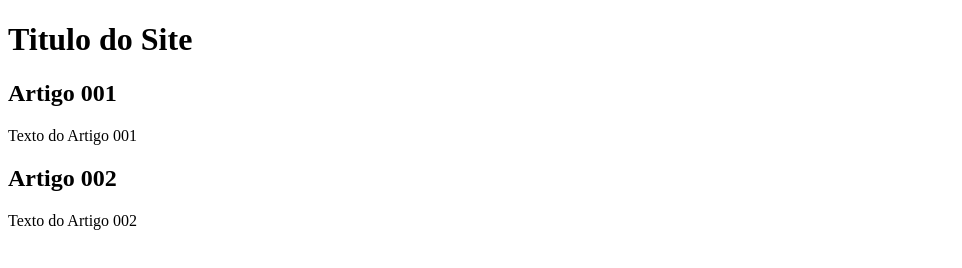
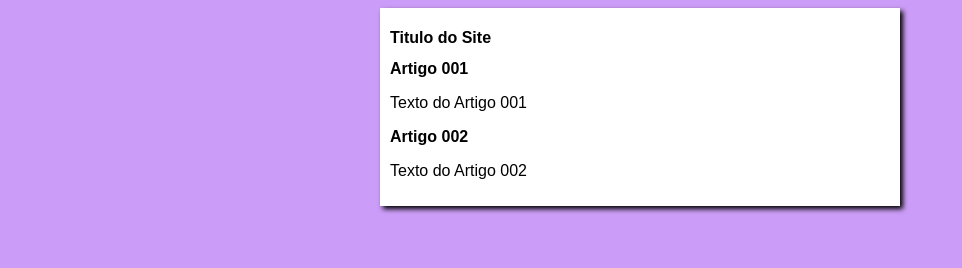
Before and after one commit to pammylagonzaga/projeto-site, a plain HTML site: page index.html in a window 1280 px wide. Shown: the whole page, without its empty margins (0-962 px from the left). Drawn offline with Linux system fonts and the light colour scheme.

Commit message:
Update index.html

```diff
--- a/index.html
+++ b/index.html
@@ -5,7 +5,8 @@
     <meta charset="UTF-8">
     <meta http-equiv="X-UA-Compatible" content="IE=edge">
     <meta name="viewport" content="width=device-width, initial-scale=1.0">
-    <title>Titulo do site</title>
+    <title>Curso em Video</title>
+    <link rel="stylesheet" href="estilos/style.css">
 </head>
 
 <body>
```
